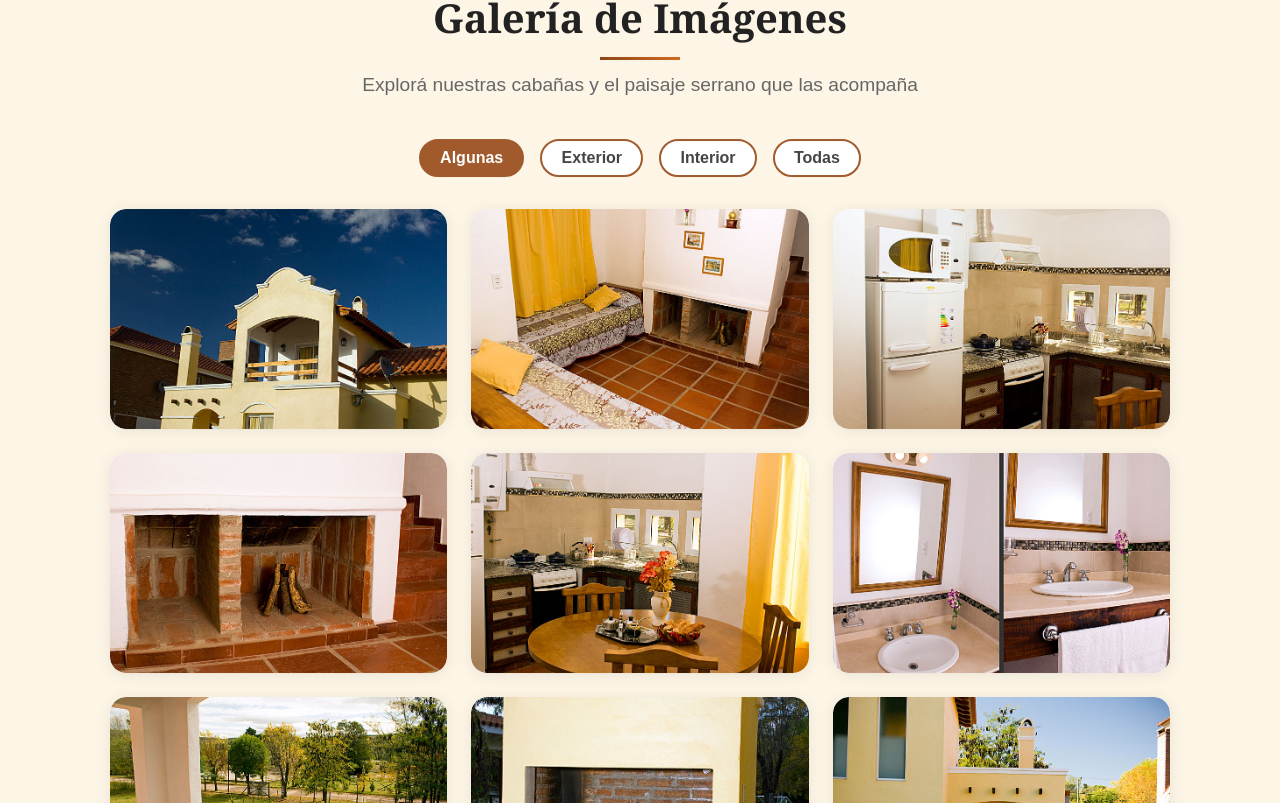
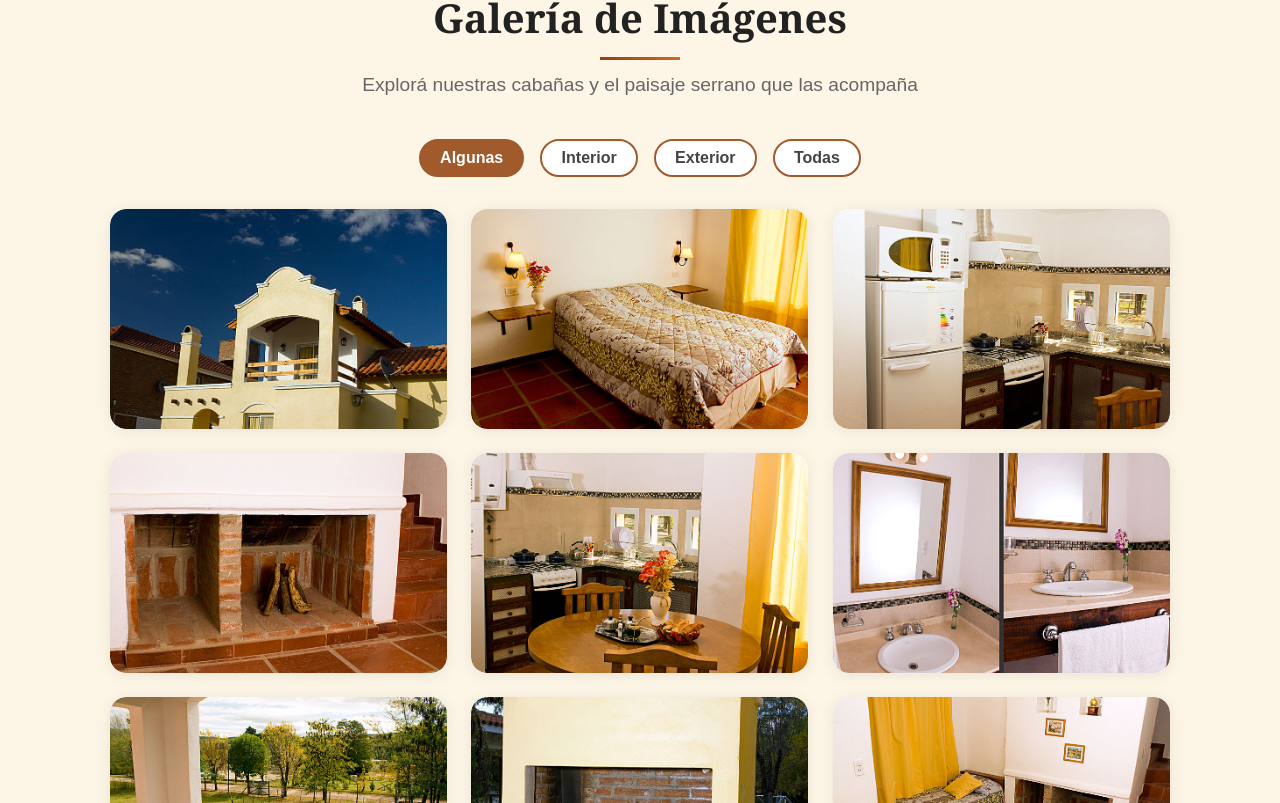
Before and after one commit to maxiTiton/CabaniasLasCasonas, a React (Vite) app: page / in a window 1280 px wide. Shown: the part 2937-3740 px from the top of the page. Built offline with nearby package versions, Linux system fonts and the light colour scheme.

Commit message:
Add files via upload

```diff
--- a/src/App.jsx
+++ b/src/App.jsx
@@ -1,4 +1,4 @@
-import React, { useEffect } from 'react';
+import React from 'react';
 import './App.css';
 import Header from './components/Header';
 import Hero from './components/Hero';
@@ -8,31 +8,10 @@ import Gallery from './components/Gallery';
 import Contact from './components/Contact';
 import Location from './components/Location';
 import Footer from './components/Footer';
+import { useScrollAnimation } from './hooks';
 
 function App() {
-  useEffect(() => {
-    const revealEls = document.querySelectorAll('.reveal-on-scroll');
-    const galleryEls = document.querySelectorAll('.gallery-fade-in');
-
-    const observer = new IntersectionObserver(
-      (entries) => {
-        entries.forEach(entry => {
-          if (entry.isIntersecting) {
-            entry.target.classList.add('visible');
-            observer.unobserve(entry.target);
-          }
-        });
-      },
-      { threshold: 0.13 }
-    );
-
-    revealEls.forEach(el => observer.observe(el));
-    galleryEls.forEach(el => observer.observe(el));
-
-    return () => {
-      observer.disconnect();
-    };
-  }, []);
+  useScrollAnimation();
 
   return (
     <div className="App">
--- a/src/components/Cabins.jsx
+++ b/src/components/Cabins.jsx
@@ -92,10 +92,6 @@ const Cabins = () => {
     }, 5000)
     return () => clearInterval(interval)
   }, [activeCabin, isInView])
-
-
-
-
 
   useEffect(() => {
     setIsLoading({ reservar: false, verFotos: false })
--- a/src/components/Gallery.css
+++ b/src/components/Gallery.css
@@ -71,9 +71,14 @@
   color: #fff;
   border-color: #A05A2C;
 }
-.filter-btn:hover, .filter-btn.active:hover {
+.filter-btn:hover {
   background: var(--secondary-color);
   border-color: var(--secondary-color);
+  color: #fff;
+}
+.filter-btn.active:hover {
+  background: #A05A2C;
+  border-color: #A05A2C;
   color: #fff;
 }
 
--- a/src/components/Gallery.jsx
+++ b/src/components/Gallery.jsx
@@ -1,5 +1,6 @@
 import React, { useState, useRef, useEffect } from 'react'
 import './Gallery.css'
+import { useGalleryAnimation } from '../hooks'
 import fachada1 from '../assets/fachada1.jpg'
 import fachada2 from '../assets/fachada2.jpg'
 import fachada3 from '../assets/fachada3.jpg'
@@ -52,17 +53,17 @@ const Gallery = () => {
   const images = [
     {
       id: 1,
-      title: "Fachada Principal",
-      description: "Vista frontal de nuestras cabañas con diseño rústico",
+      title: "Balcón",
+      description: "Con vista al parque",
       category: "exterior",
       image: fachada1
     },
     {
       id: 2,
-      title: "Habitación Principal",
-      description: "Dormitorio espacioso con cama matrimonial y vista al bosque",
+      title: "Habitación Matrimonial",
+      description: "Dormitorio espacioso con cama matrimonial y vista al parque",
       category: "interior",
-      image: habitacionGrande
+      image: camaMatrimonial
     },
     {
       id: 3,
@@ -95,7 +96,7 @@ const Gallery = () => {
     {
       id: 7,
       title: "Balcón",
-      description: "Terraza con vistas espectaculares de las montañas",
+      description: "Terraza con vistas al parque",
       category: "exterior",
       image: balcon
     },
@@ -108,10 +109,10 @@ const Gallery = () => {
     },
     {
       id: 9,
-      title: "Estacionamiento",
-      description: "Cochera cubierta para tu vehículo",
-      category: "exterior",
-      image: cochera
+      title: "Camas planta baja",
+      description: "Dormitorio espacioso para 2 personas",
+      category: "interior",
+      image: habitacionGrande
     },
     {
       id: 10,
@@ -129,17 +130,64 @@ const Gallery = () => {
     },
     {
       id: 12,
-      title: "Fachada Nocturna",
-      description: "Iluminación cálida en las noches de montaña",
+      title: "Estacionamiento",
+      description: "Cochera cubierta para tu vehículo",
       category: "exterior",
-      image: fachada3
+      image: cochera
     }
+  ]
+
+  // Array completo con todas las imágenes para los filtros Interior y Exterior
+  const allImagesWithData = [
+    { id: 1, title: "Balcón", description: "Con vista al parque", category: "exterior", image: fachada1 },
+    { id: 2, title: "Habitación Matrimonial", description: "Dormitorio espacioso con cama matrimonial y vista al parque", category: "interior", image: camaMatrimonial },
+    { id: 3, title: "Cocina Equipada", description: "Cocina completa con todos los utensilios necesarios", category: "interior", image: cocina },
+    { id: 4, title: "Sala de Estar", description: "Ambiente cálido y acogedor con chimenea", category: "interior", image: hogar },
+    { id: 5, title: "Comedor", description: "Área de comedor con vista panorámica", category: "interior", image: comedor },
+    { id: 6, title: "Baño Principal", description: "Baño completo con ducha y amenities", category: "interior", image: baño },
+    { id: 7, title: "Balcón", description: "Terraza con vistas al parque", category: "exterior", image: balcon },
+    { id: 8, title: "Área de Parrilla", description: "Asador al aire libre para disfrutar al aire libre", category: "exterior", image: asador },
+    { id: 9, title: "Camas planta baja", description: "Dormitorio espacioso para 2 personas", category: "interior", image: habitacionGrande },
+    { id: 10, title: "Fachada Lateral", description: "Vista lateral de Casona Chica", category: "exterior", image: fachada2 },
+    { id: 11, title: "Habitación Superior", description: "Dormitorio en planta alta con ambiente íntimo", category: "interior", image: habitacionArriba },
+    { id: 12, title: "Estacionamiento", description: "Cochera cubierta para tu vehículo", category: "exterior", image: cochera },
+    { id: 13, title: "Fachada Lateral", description: "Vista lateral de Casona Grande", category: "exterior", image: fachada3 },
+    { id: 14, title: "Fachada Frontal", description: "Vista principal de las cabañas", category: "exterior", image: fachada4 },
+    { id: 15, title: "Noche Estrellada", description: "Ambiente nocturno serrano", category: "exterior", image: fachadaNoche },
+    { id: 16, title: "Atardecer", description: "Vista al atardecer desde las cabañas", category: "exterior", image: fachadaNoche2 },
+    { id: 17, title: "Frente Principal", description: "Entrada principal al complejo", category: "exterior", image: frente },
+    { id: 18, title: "Cochera Múltiple", description: "Estacionamiento para varios vehículos", category: "exterior", image: cocheras },
+    { id: 19, title: "Cochera Individual", description: "Estacionamiento privado", category: "exterior", image: cochera2 },
+    { id: 20, title: "Comedor", category: "interior", image: comedor2 },
+    { id: 21, title: "Comedor Familiar", description: "Espacio para comidas en familia", category: "interior", image: comedor3 },
+    { id: 22, title: "Cocina Moderna", description: "Cocina con electrodomésticos", category: "interior", image: cocina2 },
+    { id: 23, title: "Habitación/Sala de estar", category: "interior", image: habitacionChica },
+    { id: 24, title: "Habitación Alta", description: "Dormitorio con vista elevada", category: "interior", image: habitacionArriba2 },
+    { id: 25, title: "Sala Grande", description: "Espacio de estar amplio", category: "interior", image: grande },
+    { id: 26, category: "interior", image: cama },
+    { id: 27, category: "interior", image: cama2 },
+    { id: 28, title: "Camas Múltiples", description: "Dormitorio con varias camas", category: "interior", image: camasGrande },
+    { id: 29, title: "Baño", description: "Baño con antebaño", category: "interior", image: baños },
+    { id: 30, title: "Baño", category: "interior", image: baños2 },
+    { id: 31, title: "Baño", category: "interior", image: baño2 },
+    { id: 32, title: "Baño Moderno", description: "Baño con diseño moderno", category: "interior", image: baño3 },
+    { id: 33, title: "Baño", category: "interior", image: baño4 },
+    { id: 34, title: "Baño Funcional", description: "Baño práctico y funcional", category: "interior", image: baño5 },
+    { id: 35, title: "Baño Completo", description: "Baño con todos los servicios", category: "general", image: baño6 },
+    { id: 42, category: "interior", image: estante },
+    { id: 36, title: "Baño", category: "interior", image: baño7 },
+    { id: 43, category: "interior", image: florero },
+    { id: 37, title: "Ducha Moderna", description: "Ducha con diseño contemporáneo", category: "interior", image: ducha },
+    { id: 38, title: "Puerta Principal", description: "Entrada principal a la cabaña", category: "interior", image: puerta },
+    { id: 39, title: "Televisión", description: "Área de entretenimiento con TV", category: "interior", image: tele },
+    { id: 40, category: "interior", image: ventanas },
+    { id: 41, category: "interior", image: cafe },
   ]
 
   const categories = [
     { id: 'some', name: 'Algunas' },
+    { id: 'interior', name: 'Interior' },
     { id: 'exterior', name: 'Exterior' },
-    { id: 'interior', name: 'Interior' },
     { id: 'all', name: 'Todas' }
   ]
 
@@ -162,15 +210,18 @@ const Gallery = () => {
       }))
     : activeCategory === 'some'
       ? images
-      : images.filter(img => img.category === activeCategory)
+      : allImagesWithData.filter(img => img.category === activeCategory)
 
-  // Ensure activeImage is always valid
+
+    // Ensure activeImage is always valid
   useEffect(() => {
     if (activeImage >= filteredImages.length) {
       setActiveImage(0)
     }
   }, [filteredImages, activeImage])
 
+  // Hook para animaciones dinámicas al cambiar filtro
+  useGalleryAnimation(filteredImages)
 
 
   const handleImageClick = (index) => {
@@ -218,7 +269,7 @@ const Gallery = () => {
           {filteredImages.map((image, index) => (
             <div
               key={image.id}
-              className="gallery-item"
+              className="gallery-item reveal-on-scroll fade-up"
               onClick={() => handleImageClick(index)}
             >
               <img src={image.image} alt={image.title} className="gallery-image-real" />
--- a/src/components/Header.css
+++ b/src/components/Header.css
@@ -78,21 +78,24 @@
   height: 3px;
   background: var(--primary-color);
   margin: 2px 0;
-  transition: 0.3s;
+  transition: 0.4s cubic-bezier(0.4, 0, 0.2, 1);
   border-radius: 2px;
   display: block;
 }
 
 .mobile-menu-btn.active span:nth-child(1) {
   transform: rotate(-45deg) translate(-5px, 6px);
+  transition: 0.4s cubic-bezier(0.4, 0, 0.2, 1);
 }
 
 .mobile-menu-btn.active span:nth-child(2) {
   opacity: 0;
+  transition: 0.3s cubic-bezier(0.4, 0, 0.2, 1);
 }
 
 .mobile-menu-btn.active span:nth-child(3) {
   transform: rotate(45deg) translate(-5px, -6px);
+  transition: 0.4s cubic-bezier(0.4, 0, 0.2, 1);
 }
 
 @media (max-width: 768px) {
@@ -123,10 +126,13 @@
     border-bottom: none;
     box-shadow: none;
     z-index: 1002;
-    transition: none;
+    transition: all 0.4s cubic-bezier(0.4, 0, 0.2, 1);
+    transform: translateY(-100%);
+    opacity: 0;
   }
   .nav.mobile-open {
-    transform: none;
+    transform: translateY(0);
+    opacity: 1;
   }
   .nav-list {
     flex-direction: column;
@@ -173,10 +179,23 @@
 
   .nav-list {
     display: none;
+    transition: all 0.4s cubic-bezier(0.4, 0, 0.2, 1);
   }
 
   .nav.mobile-open .nav-list {
     display: flex;
+    animation: slideDown 0.4s cubic-bezier(0.4, 0, 0.2, 1);
+  }
+
+  @keyframes slideDown {
+    from {
+      opacity: 0;
+      transform: translateY(-10px);
+    }
+    to {
+      opacity: 1;
+      transform: translateY(0);
+    }
   }
 }
 
@@ -202,4 +221,12 @@
     width: 22px;
     height: 2px;
   }
+
+  .mobile-menu-btn.active span:nth-child(1) {
+    transform: rotate(-45deg) translate(-4px, 5px);
+  }
+
+  .mobile-menu-btn.active span:nth-child(3) {
+    transform: rotate(45deg) translate(-4px, -5px);
+  }
 }
--- /dev/null
+++ b/src/hooks/index.js
@@ -0,0 +1,3 @@
+export { default as useIntersectionObserver } from './useIntersectionObserver'
+export { default as useScrollAnimation } from './useScrollAnimation'
+export { default as useGalleryAnimation } from './useGalleryAnimation'
--- /dev/null
+++ b/src/hooks/useGalleryAnimation.js
@@ -0,0 +1,24 @@
+import { useEffect } from 'react'
+
+export const useGalleryAnimation = (filteredImages) => {
+  useEffect(() => {
+    const items = document.querySelectorAll('.gallery-item')
+
+    const observer = new IntersectionObserver((entries, obs) => {
+      entries.forEach(entry => {
+        if (entry.isIntersecting) {
+          entry.target.classList.add('visible')
+          obs.unobserve(entry.target)
+        }
+      })
+    }, {
+      threshold: 0.13
+    })
+
+    items.forEach(item => observer.observe(item))
+
+    return () => observer.disconnect()
+  }, [filteredImages])
+}
+
+export default useGalleryAnimation
--- /dev/null
+++ b/src/hooks/useIntersectionObserver.js
@@ -0,0 +1,24 @@
+import { useEffect, useRef, useState } from 'react'
+
+export const useIntersectionObserver = (options = {}) => {
+  const elementRef = useRef(null)
+  const [isIntersecting, setIsIntersecting] = useState(false)
+
+  useEffect(() => {
+    const element = elementRef.current
+    if (!element) return
+
+    const observer = new IntersectionObserver(
+      ([entry]) => setIsIntersecting(entry.isIntersecting),
+      { threshold: 0.13, ...options }
+    )
+
+    observer.observe(element)
+
+    return () => observer.disconnect()
+  }, [options])
+
+  return [elementRef, isIntersecting]
+}
+
+export default useIntersectionObserver
--- /dev/null
+++ b/src/hooks/useScrollAnimation.js
@@ -0,0 +1,29 @@
+import { useEffect } from 'react'
+
+export const useScrollAnimation = () => {
+  useEffect(() => {
+    const revealEls = document.querySelectorAll('.reveal-on-scroll')
+    const galleryEls = document.querySelectorAll('.gallery-fade-in')
+
+    const observer = new IntersectionObserver(
+      (entries) => {
+        entries.forEach(entry => {
+          if (entry.isIntersecting) {
+            entry.target.classList.add('visible')
+            observer.unobserve(entry.target)
+          }
+        })
+      },
+      { threshold: 0.13 }
+    )
+
+    revealEls.forEach(el => observer.observe(el))
+    galleryEls.forEach(el => observer.observe(el))
+
+    return () => {
+      observer.disconnect()
+    }
+  }, [])
+}
+
+export default useScrollAnimation
```
Also changed, not shown: src/App.css (+0 -13 lines).
